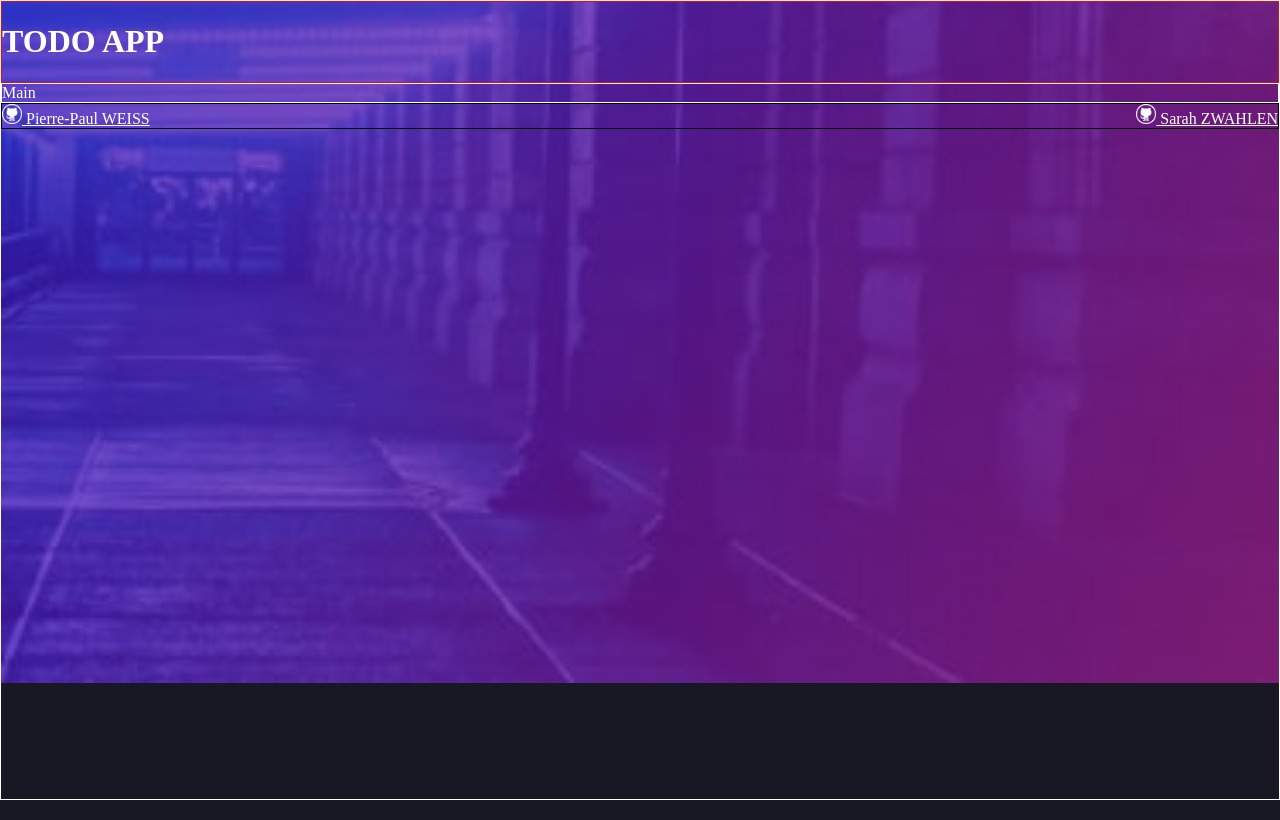
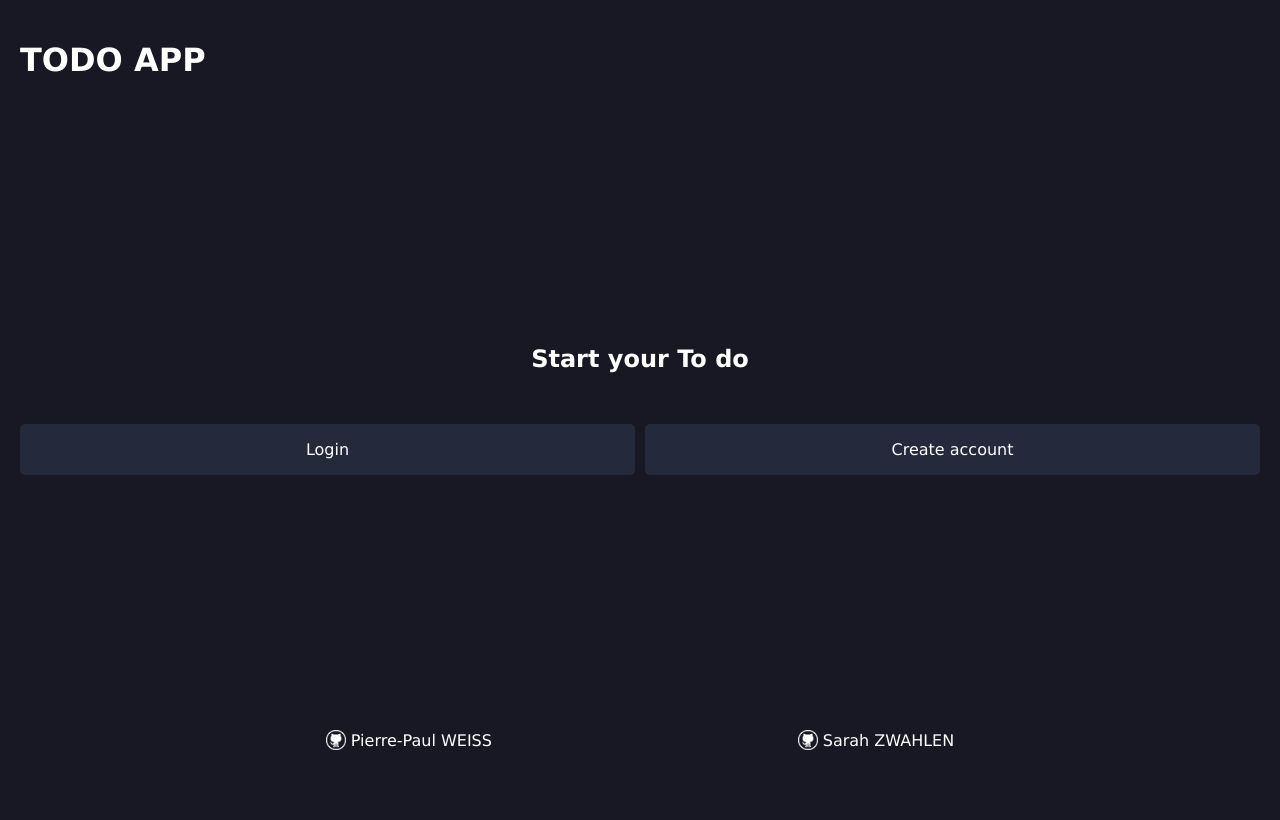
Before and after one commit to SarahZwahlen/to-do-list, a React (Create React App) app in the folder front/: page / in a window 1280 px wide. Built offline with nearby package versions, Linux system fonts and the light colour scheme.

Commit message:
Front Layout

```diff
--- a/front/src/App.js
+++ b/front/src/App.js
@@ -11,7 +11,7 @@ function App() {
 
   return (
     <div className="App">
-      <RouterProvider router={privateRoutes} >
+      <RouterProvider router={publicRoutes} >
         <Layout/>
       </RouterProvider>
     </div>
--- a/front/src/app.scss
+++ b/front/src/app.scss
@@ -1,17 +1,15 @@
 body {
-  margin: 0px;
-  min-height: 100vh;
-  min-width: 100vw;
   background-color: rgb(24, 23, 36);
   color: white;
+  box-sizing: border-box;
+  min-height: 100vh;
+  margin: 0;
+  font-family:'Lucida Sans', 'Lucida Sans Regular', 'Lucida Grande', 'Lucida Sans Unicode', Geneva, Verdana, sans-serif
 }
 .App {
-  border: 1px solid;
-  min-height: 100vh;
-  min-width: 100vw;
-  box-sizing: border-box;
-  background-image: url('./assets/images/bg-mobile-dark.jpg');
-  background-repeat: no-repeat;
-  background-position: center top;
-  background-size: contain;
+  margin: 20px;
+  display: flex;
+  flex-direction: column;
+  min-height: calc(100vh - 40px);
+  justify-content: space-between;
 }
--- a/front/src/components/Layout/Footer.js
+++ b/front/src/components/Layout/Footer.js
@@ -3,12 +3,14 @@ import logo from '../../assets/images/octo-cat.png'
 export function Footer() {
   return (
     <footer>
-      <ul>
-        <li><a href="https://github.com/Pparg"><img className="git-hub-logo" src={logo}/> Pierre-Paul WEISS</a></li>
-        <li><a href="https://github.com/SarahZwahlen"><img className="git-hub-logo" src={logo}/> Sarah ZWAHLEN</a></li>
-      </ul>
-      <a href="https://github.com/SarahZwahlen">
-      </a>
+      <div className='github'>
+        <img className="git-hub-logo" src={logo}/>
+        <a href="https://github.com/Pparg" className='link'>Pierre-Paul WEISS</a>
+      </div>
+      <div className='github'>
+        <img className="git-hub-logo" src={logo}/>
+        <a href="https://github.com/SarahZwahlen" className='link'>Sarah ZWAHLEN</a>
+      </div>
     </footer>
   )
 }
--- a/front/src/components/Layout/Main.js
+++ b/front/src/components/Layout/Main.js
@@ -1,9 +1,13 @@
 import './main.scss'
-
+import { Link } from 'react-router-dom'
 export function Main () {
   return (
     <section className="main">
-      Main
+      <h1>Start your To do</h1>
+      <div className='login_container'>
+        <Link to="/login" className='link card'>Login</Link>
+        <Link to='/new_user' className='link card'>Create account</Link>
+      </div>
     </section>
   )
 }
--- a/front/src/components/Layout/main.scss
+++ b/front/src/components/Layout/main.scss
@@ -1,25 +1,43 @@
+.link {
+  text-decoration: none;
+  color: white;
+}
 
+.card {
+  width: 80%;
+  text-align: center;
+  padding: 1rem 0;
+  border-radius: 5px;
+  background-color: rgb(36, 41, 60);
+}
+
+header {
+  height: 10vh;
+}
 .main {
-  border: 1px solid
-}
-header {
-  border: 1px solid red;
-  max-height: 15vh;
+  display: flex;
+  flex-direction: column;
+  align-items: center;
+  gap: 2rem;
+  .login_container {
+    display: flex;
+    justify-content: space-evenly;
+    gap: 10px;
+    width: 100%;
+  }
 }
 footer {
+  height: 10vh;
   color: white;
-  ul {
-    list-style: none;
+  display: flex;
+  align-items: center;
+  justify-content: space-evenly;
+  .github {
     display: flex;
-    justify-content: space-between;
-    border: 1px solid black;
-    margin: 0;
-    padding: 0;
-    a {
-      color: white;
+    align-items: center;
+    gap: 5px;
+    .git-hub-logo {
+      width: 20px;
     }
   }
-  .git-hub-logo {
-    width: 20px;
-  }
 }
```
